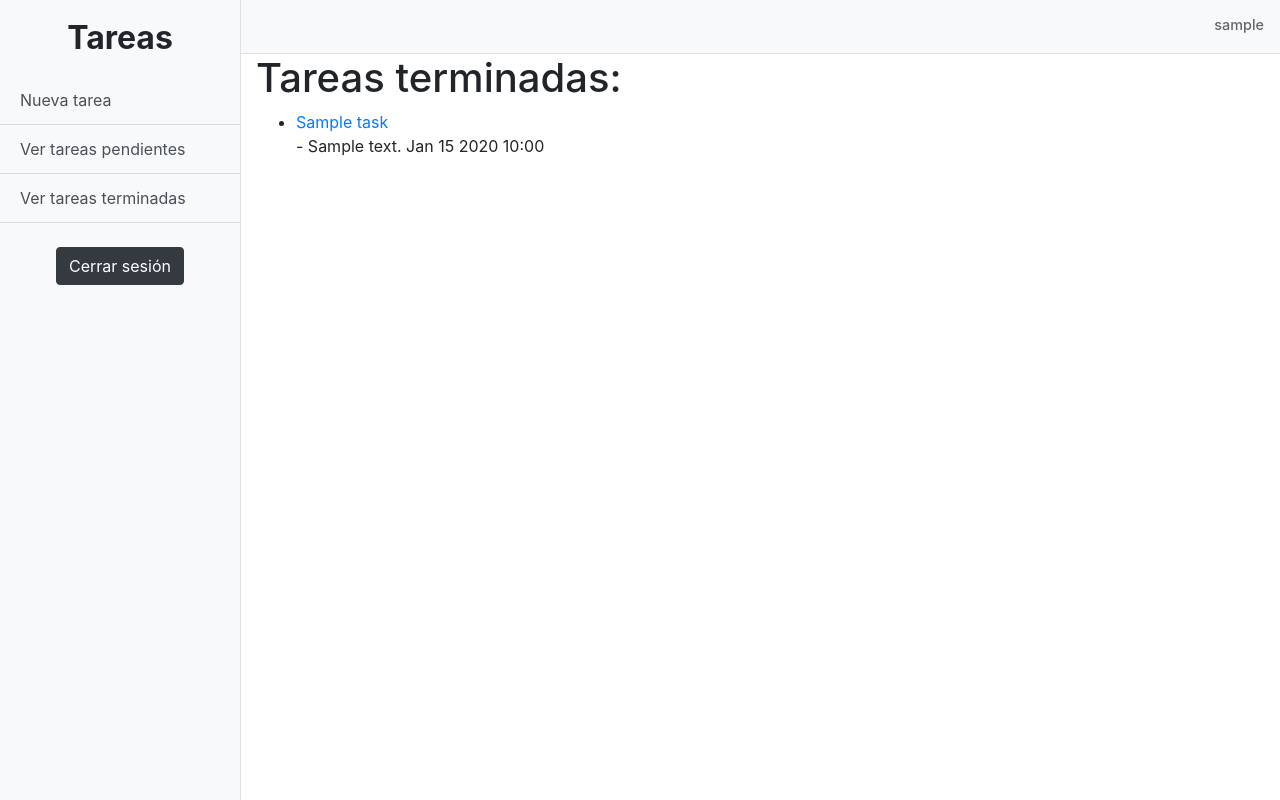
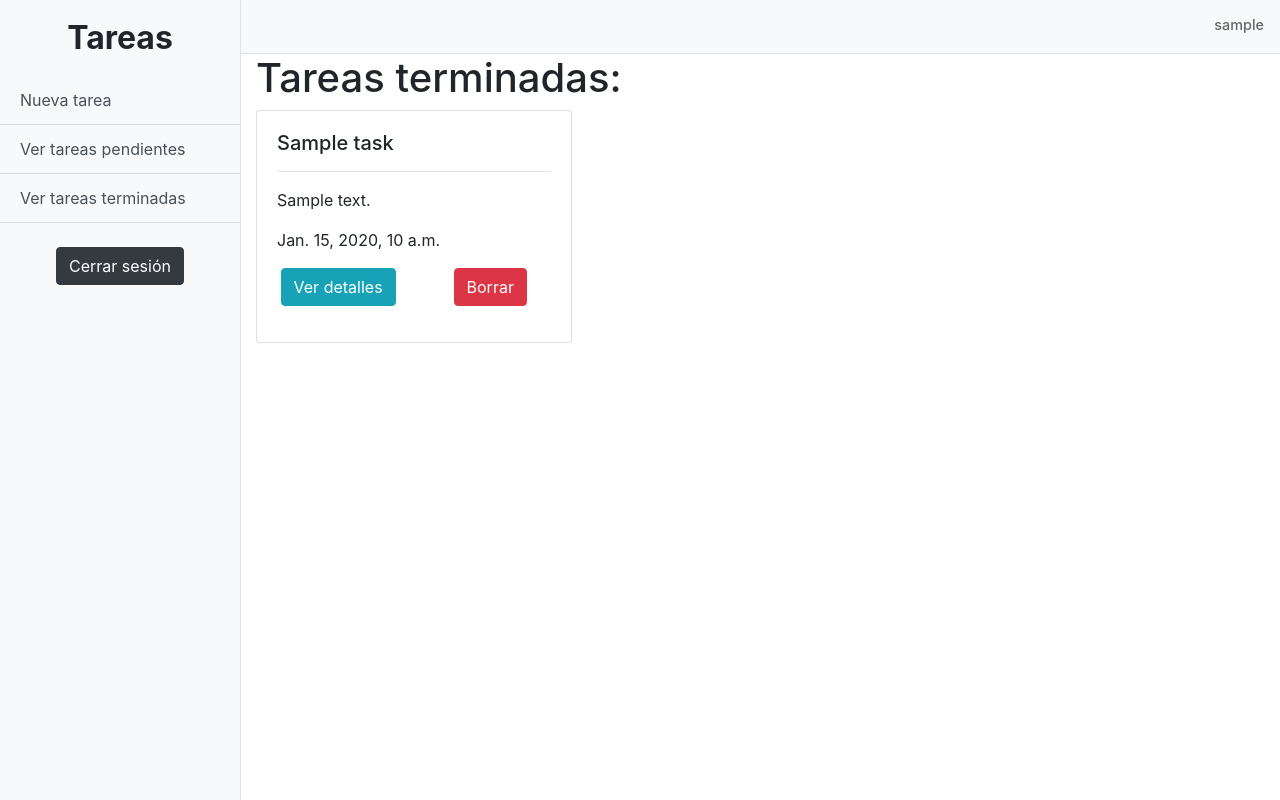
Before and after one commit to Diezaztek/To-Do-App, a Django app: page /completed/ in a window 1280 px wide. Run offline with Django 3.2, Linux system fonts and the light colour scheme; a user stored in the database is signed in; tables that the repository leaves empty hold one stand-in row (values such as "Sample post"); some libraries are stand-ins or nearby versions.

Commit message:
Finish styles from tasks completed and check button functionality

```diff
--- a/tasks/static/tasks/styles/base.css
+++ b/tasks/static/tasks/styles/base.css
@@ -3,7 +3,6 @@
  * Copyright 2013-2019 Start Bootstrap
  * Licensed under MIT (https://github.com/BlackrockDigital/startbootstrap-simple-sidebar/blob/master/LICENSE)
  */
-
 
 .home-attributes{
   text-align: center;
--- a/tasks/templates/tasks/completed_tasks.html
+++ b/tasks/templates/tasks/completed_tasks.html
@@ -10,18 +10,44 @@
 
   <h1>Tareas terminadas:</h1>
 
-  <ul>
-    {% for task in tasks %}
+  <div class="row">
+  {% for task in tasks %}
+    <div class="col-md-4">
+      <div class="card">
+        <div class="card-body">
+          <h5 class="card-title">{{task.name}}</h5>
+          <hr>
+          <p class="card-text" style="width:40ch;
+                                      overflow: hidden;
+                                      white-space: nowrap;
+                                      text-overflow: ellipsis;">
+            {% if task.description %}
+              {{task.description}}
+            {% endif %}
+          </p>
+          <p>
+            {{task.date_completed}}
+          </p>
+          <div class="row">
+            <div class="col-md-6" align="center">
+              <a href="{% url 'edit_task' task.id %}" class="btn btn-info card-button">Ver detalles</a>
+            </div>
+            <div class="col-md-6" align="center">
+              <form class="form-group" action="{% url 'delete_task' task.id %}" method="post">
+                {% csrf_token %}
+                <button type="submit" class="btn btn-danger">Borrar</button>
+              </form>
+            </div>
 
-      <li>
-        <a href="{% url 'edit_task' task.id %}">{{task.name}}</a>
-      </li>
-    {% if task.description %}
-    - {{task.description}}
-    {% endif %}
-    {{ task.date_completed|date:'M j Y H:i'}}
+          </div>
 
-    {% endfor %}
-  </ul>
+
+
+
+        </div>
+      </div>
+    </div>
+  {% endfor %}
+  </div>
 
 {% endblock %}
--- a/tasks/views.py
+++ b/tasks/views.py
@@ -63,7 +63,7 @@ def go_home(req):
 
 @login_required
 def show_current_tasks(req):
-    tasks = Task.objects.filter(user = req.user, date_completed__isnull=True)
+    tasks = Task.objects.filter(user = req.user, date_completed__isnull=True).order_by('-is_important')
     return render(req, 'tasks/tasks.html', {'tasks': tasks})
 
 @login_required
```
Also changed, not shown: tasks/templates/tasks/edit.html (+17 -1 lines), tasks/templates/tasks/tasks.html (+9 -1 lines).
